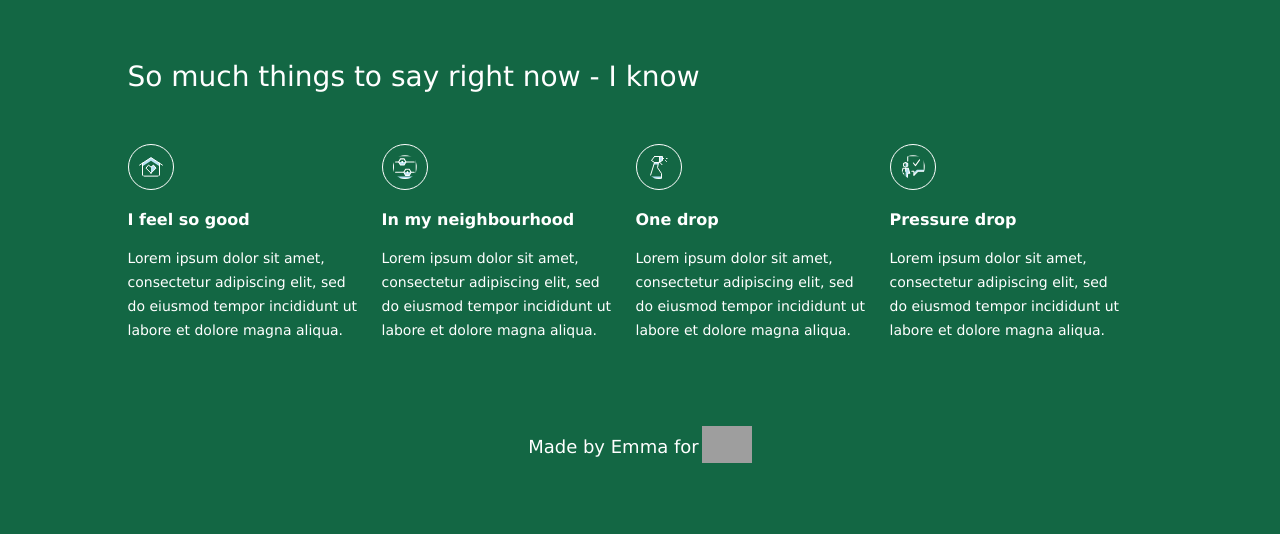
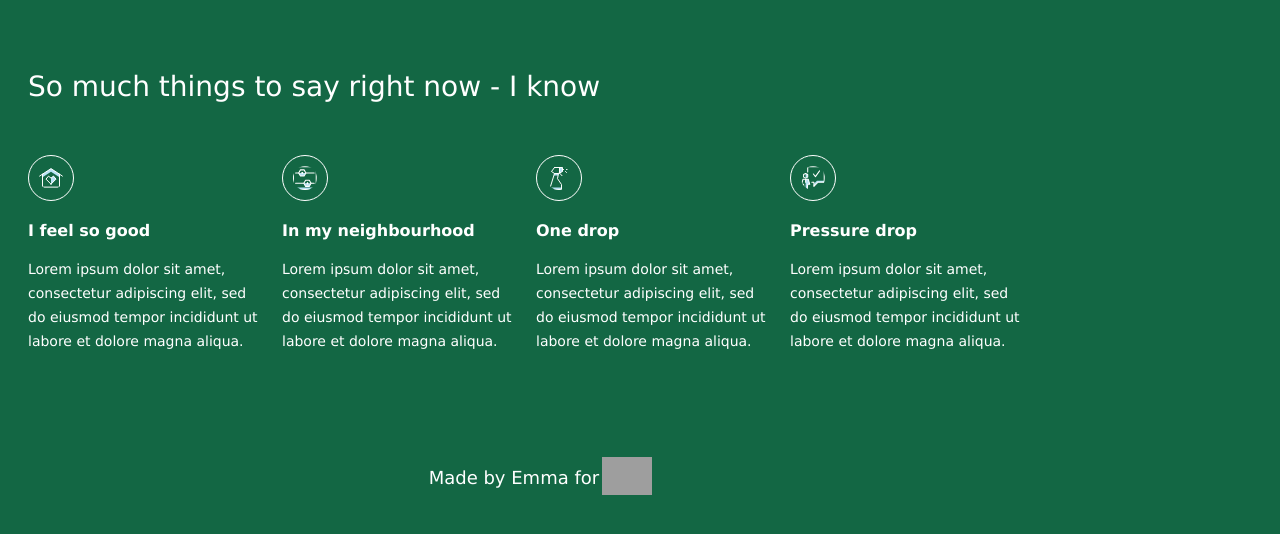
Before and after one commit to Camelonta/camelonta-techtest, a Next.js app: page / in a window 1280 px wide. Shown: the top 534 px of the page. Built offline with nearby package versions, Linux system fonts and the light colour scheme; grey boxes are pictures that could not be loaded.

Commit message:
cleaned some comments out

```diff
--- a/pages/index.js
+++ b/pages/index.js
@@ -9,16 +9,12 @@ import { Container } from "../styles/GeneralStyling"
 
 export default function Index() {
   const [data, setData] = useState([])
-  const test = { hej: "tjabba", hallå: "hejdå" }
-  // // const hej = test.hej
-  // const {hej, hallå} = test
 
   useEffect(() => {
     const fetchData = async () => {
       const data = await fetch("/api/cards")
       const body = await data.json()
       setData(body)
-      console.log("body", body)
     }
     fetchData()
   }, [])
@@ -28,7 +24,7 @@ export default function Index() {
       <Container>
         <Header />
         <CardsContainer>
-          {data && data.map((card) => <Card card={card} test={test} />)}
+          {data && data.map((card) => <Card card={card} />)}
         </CardsContainer>
         <Footer />
       </Container>
--- a/styles/GeneralStyling.js
+++ b/styles/GeneralStyling.js
@@ -8,12 +8,14 @@ export const devices = {
 
 export const Container = styled.div`
   width: 375px;
-  margin: 0 auto;
+  margin: 20px auto;
 
   @media ${devices.tablet} {
     width: 768px;
+    margin: 20px;
   }
   @media ${devices.desktop} {
     width: 1025px;
+    margin: 20px;
   }
 `
--- a/styles/HeaderStyling.js
+++ b/styles/HeaderStyling.js
@@ -4,5 +4,5 @@ export const LargeHeading = styled.h1`
   font-size: 28px;
   color: white;
   font-weight: 400;
-  margin-top: 60px;
+  margin-top: 70px;
 `
--- a/styles/StyledCard.js
+++ b/styles/StyledCard.js
@@ -8,7 +8,7 @@ export const devices = {
 
 export const CardsContainer = styled.div`
   width: 375px;
-  margin: 0 auto;
+  margin: 20px auto;
   display: flex;
   flex-direction: column;
 
```
